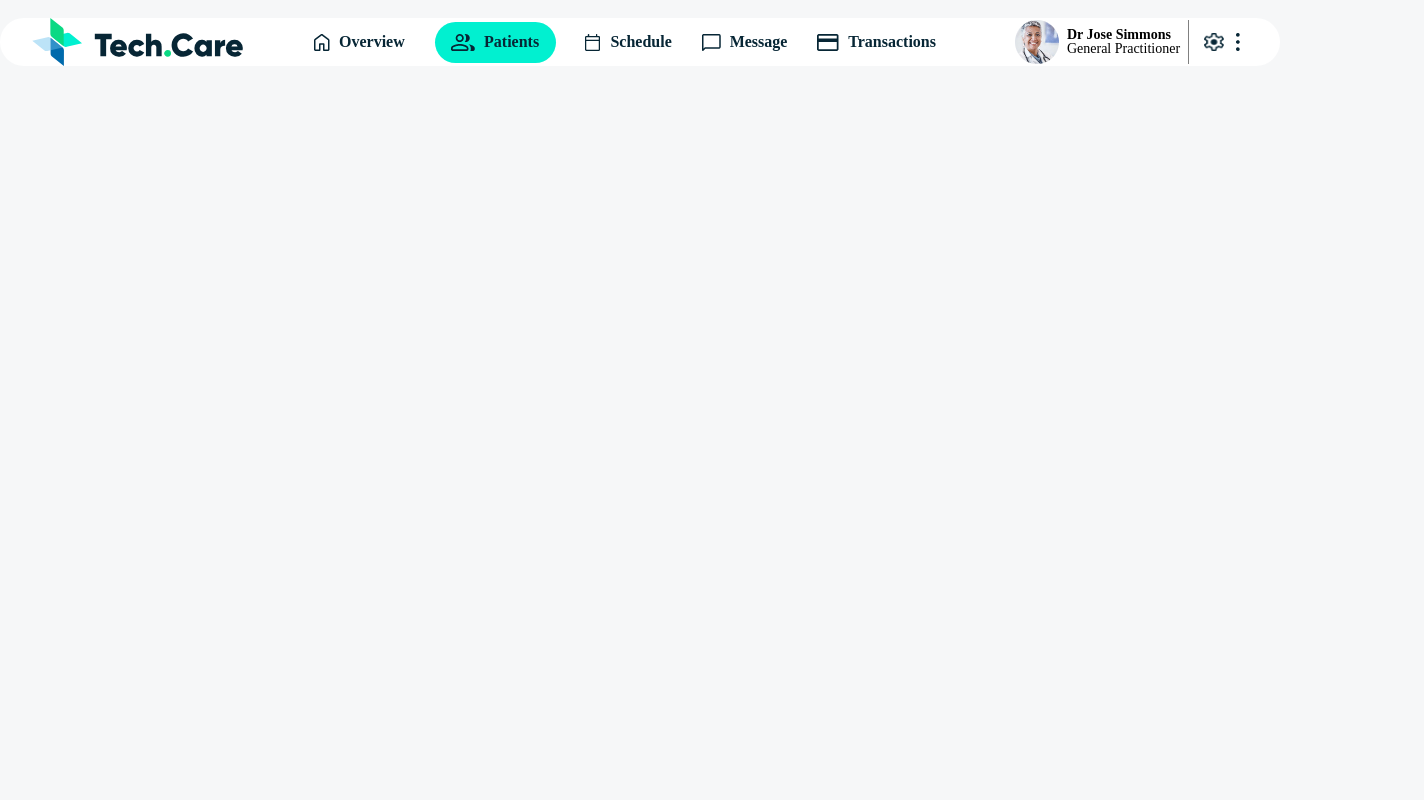
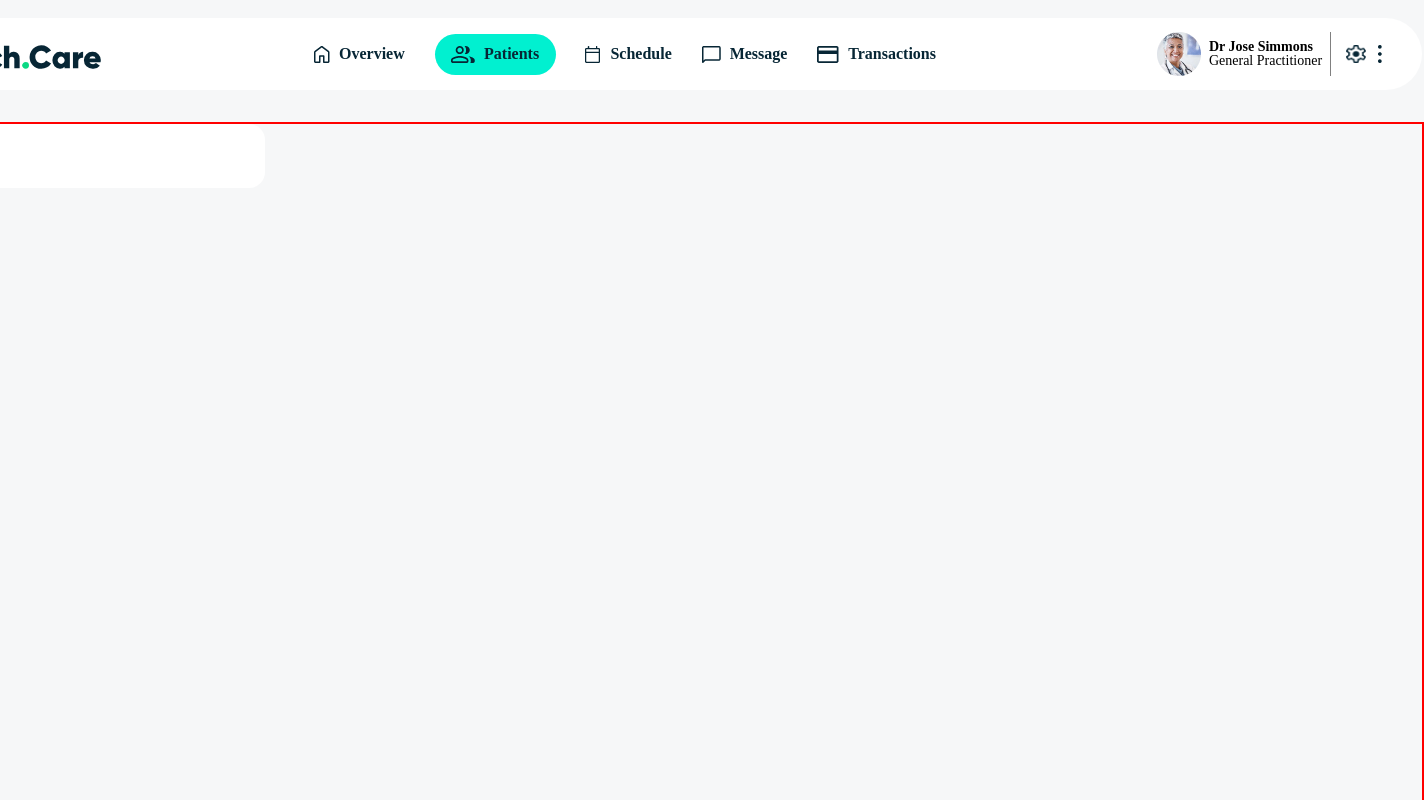
Before and after one commit to yohanetifier/coalition-technologies, a plain HTML site: page index.html in a window 1280 px wide. Shown: the top 800 px of the page, 1424 px wide, since content can reach past the window. Drawn offline with Linux system fonts and the light colour scheme.

Commit message:
style: begin section patients

```diff
--- a/index.html
+++ b/index.html
@@ -76,5 +76,12 @@
 				</div>
 			</nav>
 		</div>
+		<div class="mainWrapper">
+			<div class="patientsWrapper">
+				<div>
+					<h2 class="patientsTitle">Patients</h2>
+				</div>
+			</div>
+		</div>
 	</body>
 </html>
--- a/style.css
+++ b/style.css
@@ -143,6 +143,13 @@ li {
 	list-style: none;
 }
 
+body {
+	display: flex;
+	justify-content: center;
+	flex-direction: column;
+	align-items: center;
+}
+
 .logo {
 	width: 211px;
 	height: 48px;
@@ -156,13 +163,11 @@ li {
 
 .menu {
 	width: 1564px;
-	height: 6vh;
+	height: 72px;
 	border-radius: 70px;
 	display: flex;
-	position: relative;
-	top: 18px;
+	margin-top: 18px;
 	align-items: center;
-	/* padding: 0 32px; */
 	justify-content: space-between;
 	background-color: white;
 }
@@ -229,3 +234,22 @@ li {
 .userInfoName {
 	font-weight: bold;
 }
+
+.mainWrapper {
+	border: 2px solid red;
+	width: 1564px;
+	margin-top: 32px;
+	height: 1054px;
+}
+
+.patientsWrapper {
+	padding: 20px;
+	width: 367px;
+	background-color: white;
+	border-radius: 16px;
+}
+
+.patientsTitle {
+	font-size: 24px;
+	font-weight: bold;
+}
```
